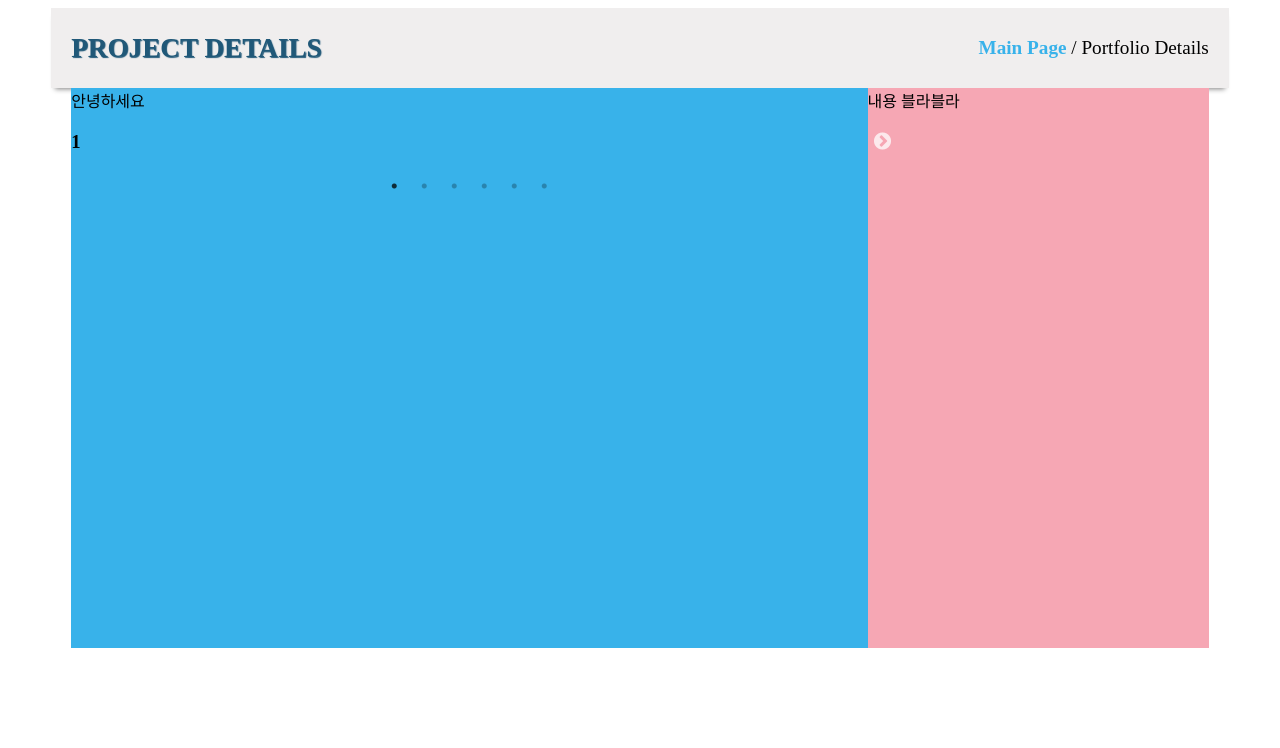
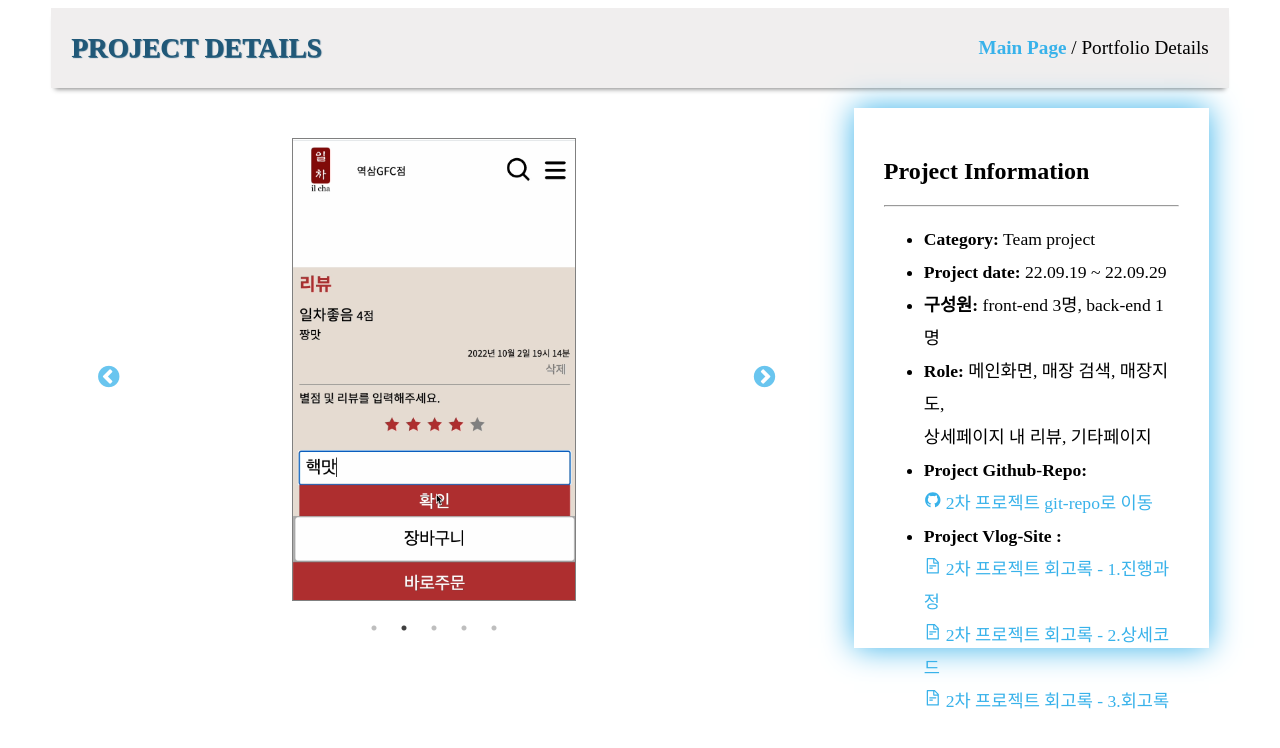
Before and after one commit to KOWOONLEE/portfolio_react, a React (Create React App) app: page /project/1 in a window 1280 px wide. Shown: the top 748 px of the page. Built offline with nearby package versions, Linux system fonts and the light colour scheme; a web font is replaced by a local one.

Commit message:
Rev: detail content

```diff
--- a/src/pages/Project.jsx
+++ b/src/pages/Project.jsx
@@ -3,6 +3,13 @@ import Slider from "react-slick";
 import styled from "styled-components";
 import "slick-carousel/slick/slick.css";
 import "slick-carousel/slick/slick-theme.css";
+import secondMain from "../assets/images/project/second/second_main.png";
+import secondReview from "../assets/images/project/second/second_review.png";
+import secondSearch from "../assets/images/project/second/second_search.png";
+import secondMap from "../assets/images/project/second/second_map.png";
+import secondMain2 from "../assets/images/project/second/second_main_2.png";
+import { AiFillGithub } from "react-icons/ai";
+import { AiOutlineFileText } from "react-icons/ai";
 
 const Project = ({ project, setProject }) => {
   const { id } = useParams();
@@ -15,6 +22,7 @@ const Project = ({ project, setProject }) => {
     speed: 500,
     slidesToShow: 1,
     slidesToScroll: 1,
+    autoplay: true,
   };
 
   return (
@@ -29,29 +37,72 @@ const Project = ({ project, setProject }) => {
       </div>
       <div className="contentWrap">
         <div className="slideImg">
-          안녕하세요
           <Slider {...settings}>
             <div>
-              <h3>1</h3>
+              <img src={secondMain} alt="second_main" />
             </div>
             <div>
-              <h3>2</h3>
+              <img src={secondReview} alt="second_main" />
             </div>
             <div>
-              <h3>3</h3>
+              <img src={secondSearch} alt="second_main" />
             </div>
             <div>
-              <h3>4</h3>
+              <img src={secondMap} alt="second_main" />
             </div>
             <div>
-              <h3>5</h3>
-            </div>
-            <div>
-              <h3>6</h3>
+              <img src={secondMain2} alt="second_main" />
             </div>
           </Slider>
         </div>
-        <div className="slideContent">내용 블라블라</div>
+        <div className="slideContent">
+          <div className="slideDetail">
+            <h2>Project Information</h2>
+            <hr />
+            <ul>
+              <li>
+                <strong>Category:</strong> Team project
+              </li>
+              <li>
+                <strong>Project date:</strong> 22.09.19 ~ 22.09.29
+              </li>
+              <li>
+                <strong>구성원:</strong> front-end 3명, back-end 1명
+              </li>
+              <li>
+                <strong>Role:</strong> 메인화면, 매장 검색, 매장지도,
+                <br />
+                상세페이지 내 리뷰, 기타페이지
+              </li>
+              <li>
+                <strong>
+                  Project Github-Repo:
+                  <br />
+                  <a href="https://github.com/KOWOONLEE/justcode-6-2nd-team1-front">
+                    <AiFillGithub /> 2차 프로젝트 git-repo로 이동
+                  </a>
+                </strong>
+              </li>
+              <li>
+                <strong>
+                  Project Vlog-Site :
+                  <br />
+                  <a href="https://velog.io/@kkk5689/2차-프로젝트-카페-홈페이지-클론-공차-1진행과정">
+                    <AiOutlineFileText /> 2차 프로젝트 회고록 - 1.진행과정
+                  </a>
+                  <br />
+                  <a href="https://velog.io/@kkk5689/2차-프로젝트-카페-홈페이지-클론-공차-메인페이지-매장-검색-리뷰-작성-2상세코드">
+                    <AiOutlineFileText /> 2차 프로젝트 회고록 - 2.상세코드
+                  </a>
+                  <br />
+                  <a href="https://velog.io/@kkk5689/2차-프로젝트-카페-홈페이지-클론-공차-3-회고록">
+                    <AiOutlineFileText /> 2차 프로젝트 회고록 - 3.회고록
+                  </a>
+                </strong>
+              </li>
+            </ul>
+          </div>
+        </div>
       </div>
     </StyledProject>
   );
@@ -100,12 +151,58 @@ const StyledProject = styled.div`
     margin: 0 auto;
   }
   .slideImg {
-    width: 70%;
-    height: 70vh;
-    background-color: #38b2ea;
+    display: inline-block;
+    width: 55%;
+    height: 80vh;
+    margin-right: 5%;
+    /* border: 3px solid #38b2ea; */
+    /* background-color: #38b2ea; */
+    padding: 50px;
+
+    img {
+      width: 45%;
+      height: 90%;
+      object-fit: cover;
+      align-items: center;
+      margin: 0 auto;
+      border: 1px solid gray;
+    }
   }
   .slideContent {
-    width: 30%;
-    background-color: #f6a7b4;
+    width: 40%;
+    /* background-color: #f6a7b4; */
+    /* border: 1px solid #f6a7b4; */
+  }
+  .slideDetail {
+    height: 60vh;
+    margin-top: 20px;
+    padding: 30px;
+    box-shadow: 0px 0 30px #38b2ea;
+    /* box-shadow: 0px 0 30px rgb(5 13 24 / 8%); */
+
+    li {
+      font-size: 1.1em;
+      line-height: 33px;
+    }
+    a {
+      color: #38b2ea;
+      text-decoration: none;
+      font-weight: 500;
+    }
+    a:hover {
+      color: #f6a7b4;
+    }
+  }
+  .slick-slider {
+    /* margin: 0px; */
+    /* padding: 30px; */
+  }
+  .slick-track {
+    margin: 0;
+  }
+  .slick-prev:before,
+  .slick-next:before {
+    font-size: 25px;
+    color: #38b2ea;
   }
 `;
```
Also changed, not shown: src/assets/images/project/second/second_main_2.png (renamed from src/assets/images/project/second/second_main_1.png).
